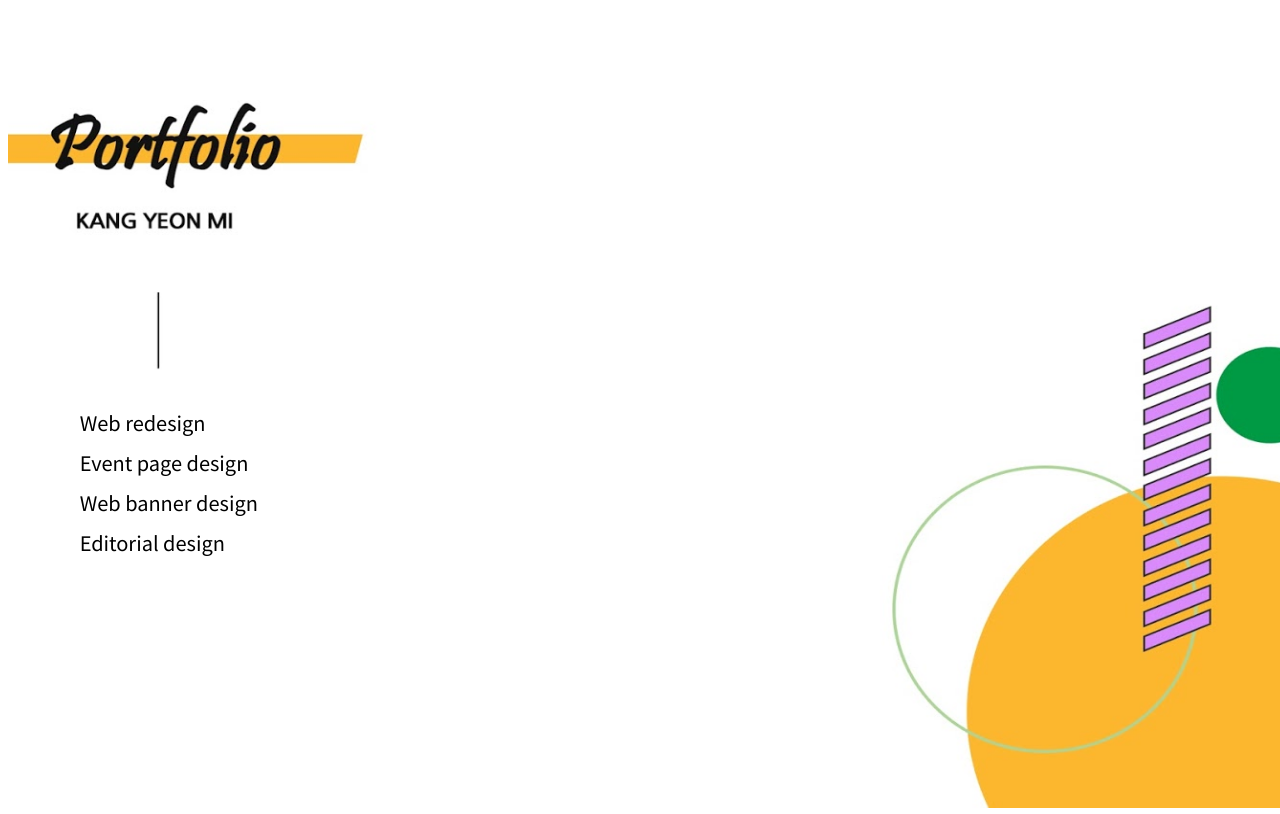
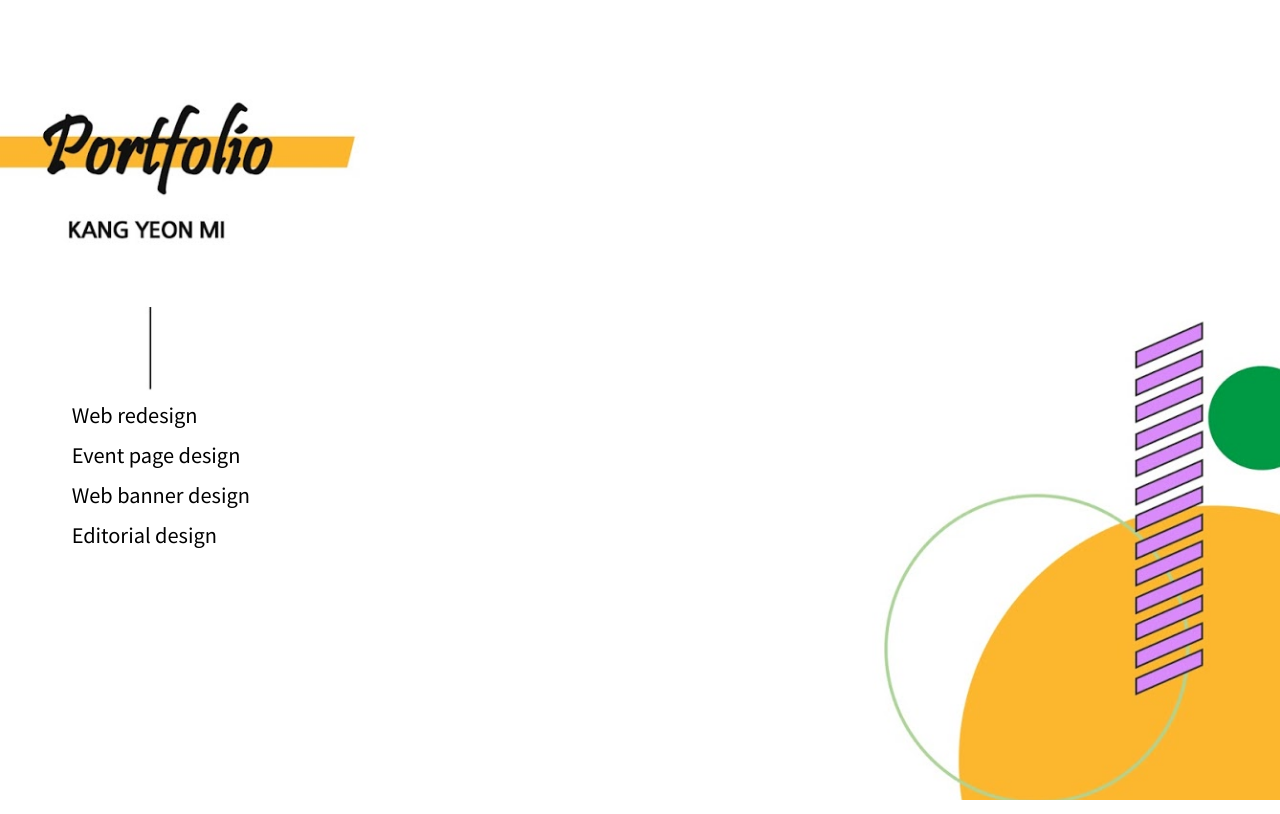
Before and after one commit to YeonMi474/portfolio, a plain HTML site: page index.html in a window 1280 px wide. Drawn offline with Linux system fonts and the light colour scheme.

Commit message:
Update index.html

```diff
--- a/index.html
+++ b/index.html
@@ -3,6 +3,8 @@
 <head>
 <title>Kang Yeon Mi Portfolio</title>
 <link href="https://fonts.googleapis.com/css?family=Noto+Sans+KR&display=swap" rel="stylesheet">
+<meta http-equiv="content-type" content="text/html;charset=utf-8"/>
+   <meta http-equiv="X-UA-Compatible" content="IE=edge,chrome=1">
 <style>
 /* 두께 demilight  폰트 사이즈 37px */
 body {
@@ -10,11 +12,28 @@ body {
 		font-size:20px;font-weight:normal;
     overflow-x:hidden;
     overflow-y:hidden;
+    background-size:100%;
 }
 a{
 text-decoration:none;
 color: black;
 font-weight: 400;
+}
+#web_bg{
+  position:fixed;
+  top: 0;
+  left: 0;
+  width:100%;
+  height:100%;
+  min-width: 1000px;
+  z-index:-10;
+  zoom: 1;
+  background-color: #fff;
+  background-repeat: no-repeat;
+  background-size: cover;
+  -webkit-background-size: cover;
+  -o-background-size: cover;
+  background-position: center 0;
 }
 </style>
 
@@ -22,14 +41,21 @@ font-weight: 400;
 
 <body>
 	<!-- 배경화면 설정 -->
-	<div id="formbackground" style="position:absolute; width:100%; height:100%; z-index:-1">
+	<!-- <div id="formbackground" style="position:absolute; width:100%; height:100%; z-index:-1">
 	<img src="./images/backimg.jpeg" height="100%" width="100%"/>
 	<div style="left:5.6%;top:50%;position:absolute"><a href="webRedesign.html">Web redesign</a></div>
 	<div style="left:5.6%;top:55%;position:absolute">Event page design</div>
 	<div style="left:5.6%;top:60%;position:absolute">Web banner design</div>
 	<div style="left:5.6%;top:65%;position:absolute">Editorial design</div>
 
-	</div>
-
+	</div> -->
+  <div class="wrapper">
+  <div id="web_bg" style="background-image: url(./images/backimg.jpeg);">
+    <div style="left:5.6%;top:50%;position:absolute"><a href="webRedesign.html">Web redesign</a></div>
+  	<div style="left:5.6%;top:55%;position:absolute">Event page design</div>
+  	<div style="left:5.6%;top:60%;position:absolute">Web banner design</div>
+  	<div style="left:5.6%;top:65%;position:absolute">Editorial design</div>
+  </div>
+  </div>
 </body>
 </html>
```
